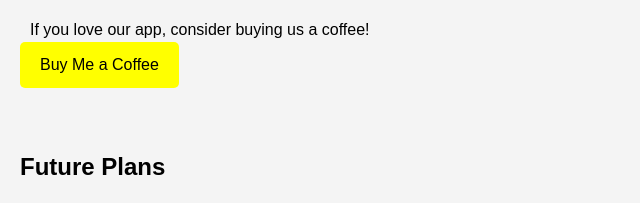
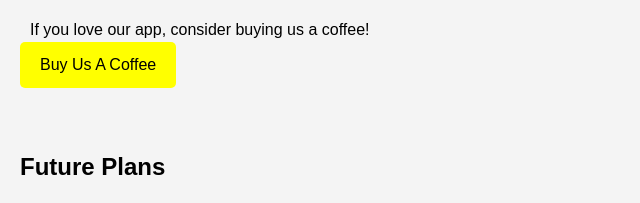
Before and after one commit to MobinAkhter/Muslim-Travel-Website, a plain HTML site: page index.html in a window 1280 px wide. Shown: the part 1325-1528 px from the top of the page, 0-640 px from the left. Drawn offline with Linux system fonts and the light colour scheme.

Commit message:
Update index.html

```diff
--- a/index.html
+++ b/index.html
@@ -37,7 +37,11 @@
     <section id="support">
       <h2>Support Us</h2>
       <p>If you love our app, consider buying us a coffee!</p>
-      <a href="your-buy-me-a-coffee-link" target="_blank">Buy Me a Coffee</a>
+      <a
+        href="https://www.buymeacoffee.com/muslimtravel"
+        target="_blank"
+        >Buy Us A Coffee</a
+      >
     </section>
 
     <section id="future-plans">
```
